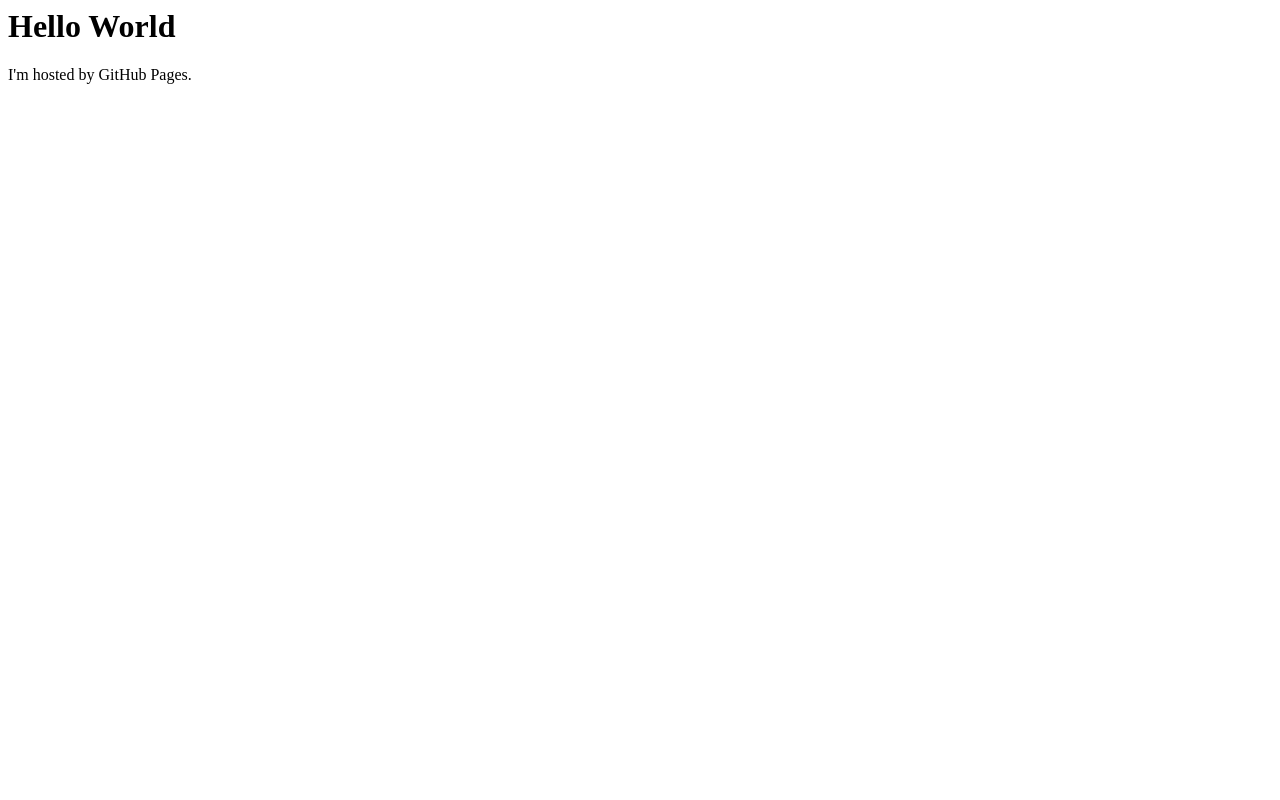
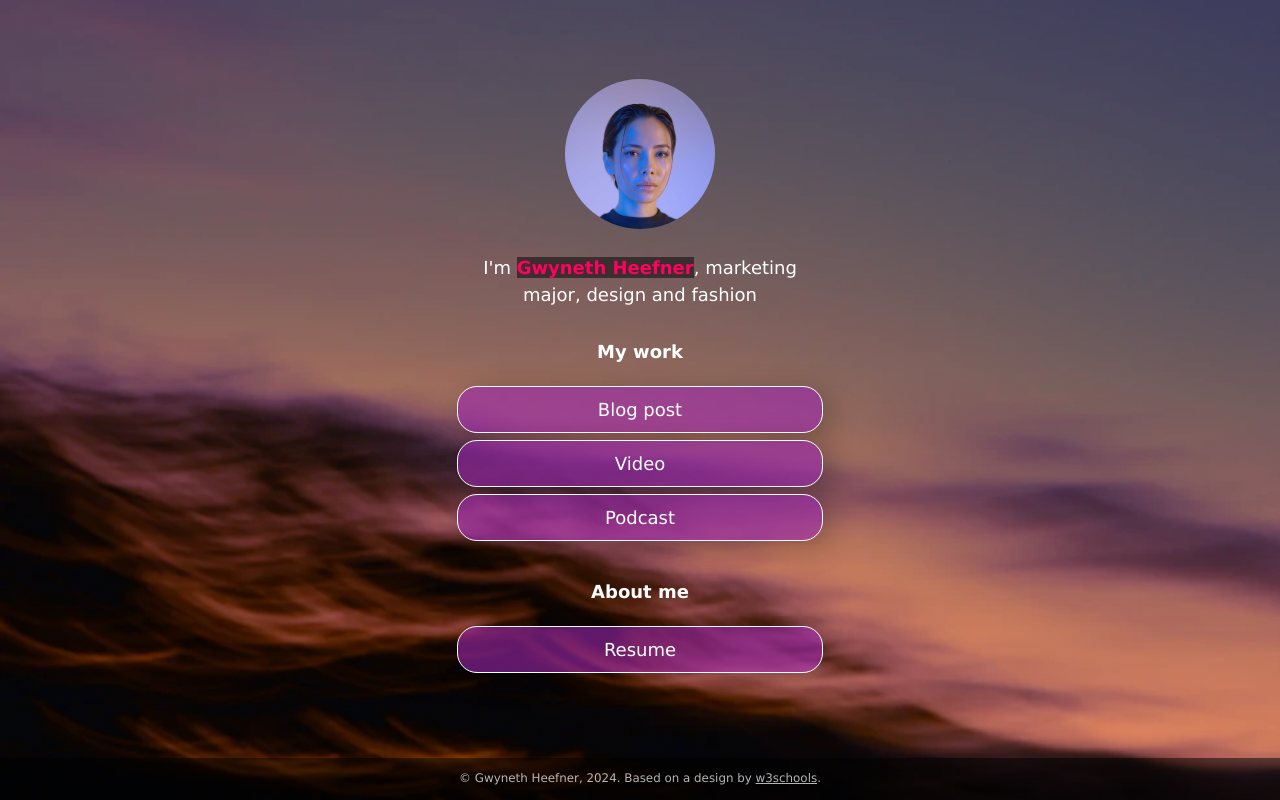
Before and after one commit to gwynethheefner/gwynethheefner.github.io, a plain HTML site: page index.html in a window 1280 px wide. Drawn offline with Linux system fonts and the light colour scheme.

Commit message:
adding website template
adding website template

```diff
--- /dev/null
+++ b/css/style.css
@@ -0,0 +1,231 @@
+:root {
+    --primaryText: #fff;
+    --secondaryText: #ff015e;
+    --primary: rgba(156, 39, 176, .60);
+    --secondary: rgba(255, 1, 94, .60);
+    --buttonHover: rgba(156, 39, 176, .40);
+    --smallButtonHover: rgba(0, 0, 0, .25);
+}
+
+html {
+    box-sizing: border-box;
+    /* keeps button boxes within phone screen width */
+    -ms-text-size-adjust: 100%;
+    -webkit-text-size-adjust: 100%;
+    height: 100%;
+}
+
+*,
+*:before,
+*:after {
+    box-sizing: inherit;
+}
+
+body {
+    margin: 0;
+    min-height: 100%;
+    /* The image used for the site background. Try changing skyscape.jpg to stars.jpg. Put a replacement photo in the images folder and, in line 21 below, replace skyscape.jpg with yourbackgroundfilename.jpg */
+    /* The linear gradient darkens the image, like putting a sunglasses lens on top of it. If you want to darken the image even more, change 0.1 (both times) to 0.3 or higher */
+    background: linear-gradient(rgba(0, 0, 0, 0.1), rgba(0, 0, 0, 0.1)), url(../images/skyscape.jpg);
+    /* Prevents the browser from repeating or "tiling" the background image */
+    background-repeat: no-repeat;
+    background-position: center;
+    /* Freezes the image so that even the content scrolls down, the background stays put */
+    background-attachment: fixed;
+    /* Resizes the background image to cover the entire container */
+    background-size: cover;
+    font-family: Futura, Verdana, sans-serif;
+    line-height: 1.5;
+    font-size: 18px;
+    display: flex;
+    flex-direction: column;
+    justify-content: space-around;
+    align-items: center;
+}
+
+h1 {
+    font-size: 1em;
+}
+
+h2 {
+    font-size: 1em;
+    margin-bottom: 0;
+}
+
+img {
+    margin: .5em 1em;
+    /* border: 1px solid #ccc; */
+    border-radius: 50%;
+    height: 150px;
+    max-width: 100%;
+    object-fit: cover;
+    /* Resizes the image to cover the entire container */
+}
+
+.container {
+    text-align: center;
+    width: 100%;
+    padding: 0;
+    margin-right: auto;
+    margin-left: auto;
+    flex: 1;
+    display: flex;
+    flex-direction: column;
+    justify-content: center;
+}
+
+.image-container {
+    text-align: center;
+    width: 100%;
+}
+
+.main-text-color {
+    color: var(--primaryText);
+}
+
+.name {
+    color: var(--secondaryText);
+}
+
+.name strong {
+    background-color: rgba(0, 0, 0, 0.50);
+}
+
+.section-header {
+    padding-top: .5em;
+}
+
+.button,
+.intro,
+.links-container,
+.slidedown,
+.external-link {
+    width: 100%;
+    min-width: 50%;
+    padding: .5em 1em;
+    text-decoration: none;
+    color: inherit;
+    text-align: center;
+}
+
+.button, .external-link {
+    border: 1px solid var(--primaryText);
+    border-radius: 20px;
+    box-shadow: 7px 6px 28px 1px rgba(0, 0, 0, 0.24);
+    overflow: hidden;
+    white-space: nowrap;
+    display: inline-block;
+    background-color: var(--primary);
+    cursor: pointer;
+    transition: 0.2s all;
+}
+
+.button:not(.highlight) {
+    background-color: var(--primary);
+}
+
+@media (hover: hover) {
+    .button:hover { background-color: var(--buttonHover); }
+}
+
+.button.highlight {
+    background-color: var(--secondary);
+}
+
+.button:active, .external-link:active {
+    transform: scale(0.98);
+    /* Scaling button to 0.98 to its original size */
+    box-shadow: 3px 2px 22px 1px rgba(0, 0, 0, 0.24);
+    /* Lowering the shadow */
+}
+
+.intro {
+    margin: 0 auto;
+}
+
+.section {
+    margin-top: 1em;
+}
+
+.slidedown {
+    margin: 0 auto;
+    padding: 0;
+    -webkit-transition: height .4s ease;
+    -o-transition: height .4s ease;
+    transition: height .4s ease;
+    overflow: hidden;
+    height: 0;
+}
+
+.external-link {
+    border: 1px solid var(--primaryText);
+    border-radius: 20px;
+    background-color: transparent;
+    display: flex;
+    align-items: center;
+    justify-content: center;
+    padding: 0;
+    margin: .5em auto 1.5em auto;
+    text-decoration: none;
+    color: inherit;
+    height: 2em;
+    width: 6em;
+}
+
+.external-link:hover {
+    background-color: var(--smallButtonHover)
+}
+
+.description {
+    display: flex;
+    text-align: left;
+    flex-direction: column;
+    padding: 0 .6em;
+}
+
+.description > p {
+    margin: .5em 0;
+}
+
+.footer {
+  font-size: .66em;
+  background-color: rgba(0, 0, 0, .5);
+  color: rgba(225, 225, 225, .8);
+  text-decoration: none;
+  width: 100%;
+  min-height: 3em;
+  display: flex;
+  align-items: center;
+  justify-content: center;
+  position: relative;
+}
+
+.footer a {
+    color: inherit;
+}
+
+/* Media queries allow you to change style properties according to the screen width. In this case, if the screen is AT LEAST 540 pixels wide (bigger than a standard phone), the .container resizes to 540 pixels and the buttons and intro resize to 85% of the container width */
+@media (min-width: 540px) {
+    .container {
+        max-width: 540px;
+    }
+
+    .button,
+    .intro,
+    .slidedown {
+        width: 85%;
+    }
+}
+
+/* If the screen is AT LEAST 768 pixels wide (standard tablet or larger), the .container resizes to 750 pixels and the buttons and intro resize to 40% of the container width */
+@media (min-width: 768px) {
+    .container {
+        max-width: 768px;
+    }
+
+    .button,
+    .intro,
+    .slidedown {
+        width: 40%;
+    }
+}
--- a/index.html
+++ b/index.html
@@ -1,7 +1,74 @@
-<DOCTYPE html>
-    <html>
-        <body>
-            <h1>Hello World</h1>
-            <p>I'm hosted by GitHub Pages.</p>
-        </body>
-    </html>
+<!DOCTYPE html>
+<!-- This page is adapted from w3schools "How to make a link tree website https://www.w3schools.com/howto/howto_website_create_linktree.asp" -->
+<html lang="en">
+
+<head>
+  <meta charset="utf-8" />
+  <meta name="viewport" content="width=device-width, initial-scale=1" />
+  <!-- Add your name below -->
+  <title>Gwyneth Heefner</title>
+  <link rel="stylesheet" href="css/style.css">
+</head>
+
+<body class="main-text-color">
+  <!-- Content container. Everything except footer goes here -->
+  <div class="container">
+    <!-- Image and name container. Put your replacement photo—which you should crop to be square—in the images folder, then change the source attribute to images/yourportraitfilename.jpg. This path says, "Look in the images folder for yourportraitfilename.jpg." Be sure to change the alt text, too. -->
+    <div class="image-container">
+      <img src="images/portrait.jpg" alt="Photo by Art Hauntington">
+    </div>
+    <div class="intro">
+      I'm <span class="name"><strong>Gwyneth Heefner</strong></span>, marketing major, design and fashion
+    </div>
+    <div class="section-header">
+      <h1>My work</h1>
+    </div>
+    <!-- Replace the # inside of the href="#" with your links. -->
+    <div class="links-container">
+      <div class="button toggle">Blog post</div>
+      <div class="slidedown">
+        <div class="description">
+          <h2>Blog post title</h2>
+          <p>Here, add a short but appealing description of your blog post.</p>
+          <a href="#" class="external-link" target="_blank">Read</a>
+        </div>
+      </div>
+
+      <div class="button toggle">Video</div>
+      <div class="slidedown">
+        <div class="description">
+          <h2>Video title</h2>
+          <p>Add a short but appealing description of your video.</p>
+          <a href="#" class="external-link" target="_blank">Watch</a>
+        </div>
+      </div>
+
+      <div class="button toggle">Podcast</div>
+      <div class="slidedown">
+        <div class="description">
+          <h2>Podcast title</h2>
+          <p>Add a short but appealing description of your podcast</p>
+          <a href="#" class="external-link" target="_blank">Listen</a>
+        </div>
+      </div>
+    </div>
+
+    <!-- Replace # with PDF from Google Docs, or replace the entire section with whatever you want. Or delete it! Or add another section below it!-->
+    <div class="section-header">
+      <h1>About me</h1>
+    </div>
+
+    <div class="links-container">
+      <a href="https://drive.google.com" class="button" target="_blank">Resume</a>
+    </div>
+
+  </div>
+  <div class="footer">
+    <p>© Gwyneth Heefner, 2024. Based on a design by <a
+        href="https://www.w3schools.com/howto/howto_website_create_linktree.asp" target="_blank">w3schools</a>.
+    </p>
+  </div>
+  <script type="text/javascript" src="js/slider.js"></script>
+</body>
+
+</html>
--- /dev/null
+++ b/js/slider.js
@@ -0,0 +1,19 @@
+document.addEventListener("DOMContentLoaded", () => {
+  const a = document.querySelectorAll(".toggle");
+  a.forEach((e) => {
+    e.addEventListener("click", function () {
+      let slider = this.nextElementSibling;
+      if (slider.style.height) {
+        slider.style.height = null;
+        e.classList.remove("highlight");
+      } else {
+        document.querySelectorAll(".toggle.highlight").forEach((f) => {
+          f.classList.remove("highlight");
+          f.nextElementSibling.style.height = null;
+        });
+        e.classList.add("highlight");
+        slider.style.height = slider.scrollHeight + "px";
+      }
+    })
+  })
+})
```
Also changed, not shown: images/portrait.jpg (added), images/skyscape.jpg (added), images/stars.jpg (added).
